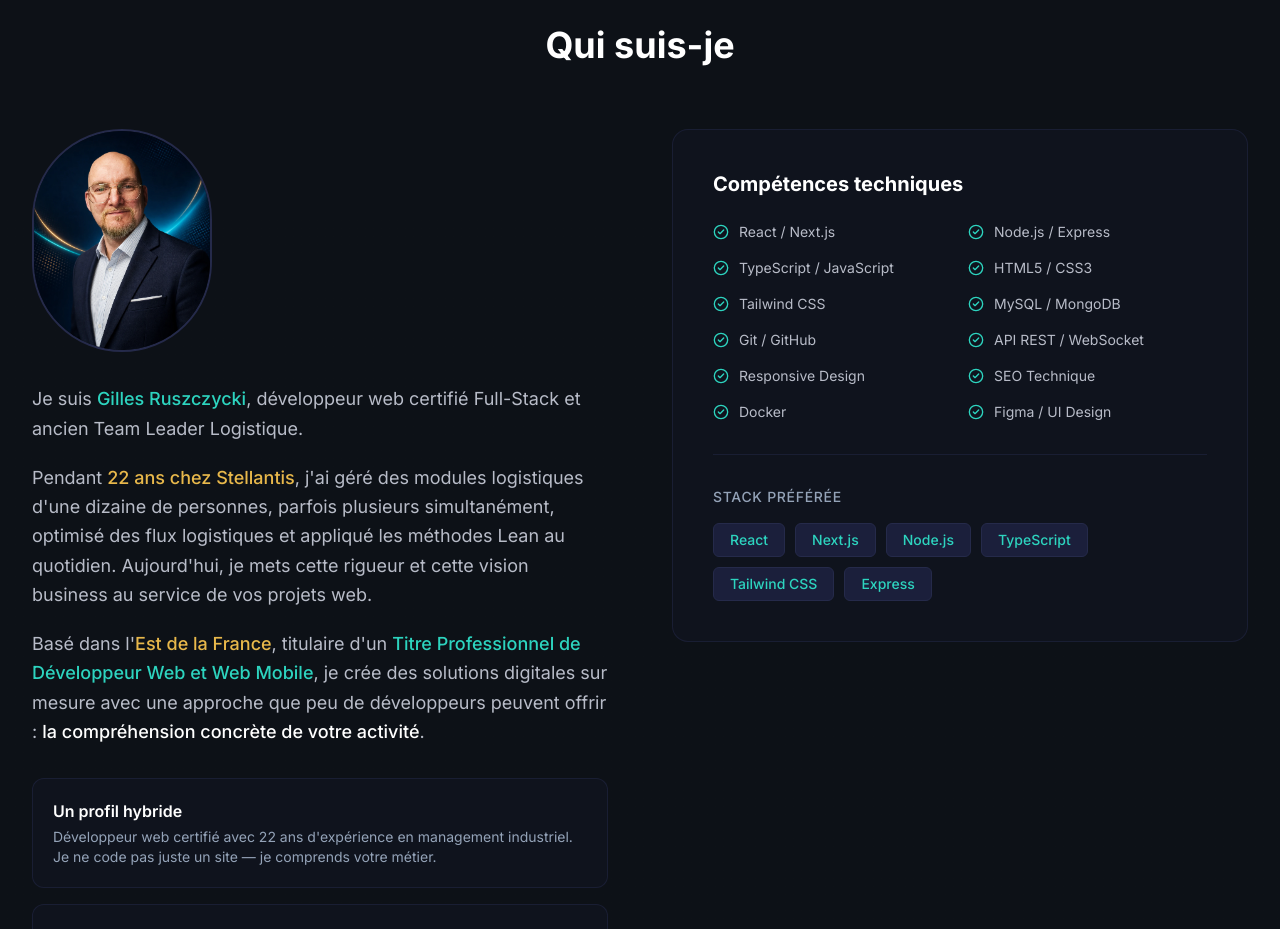
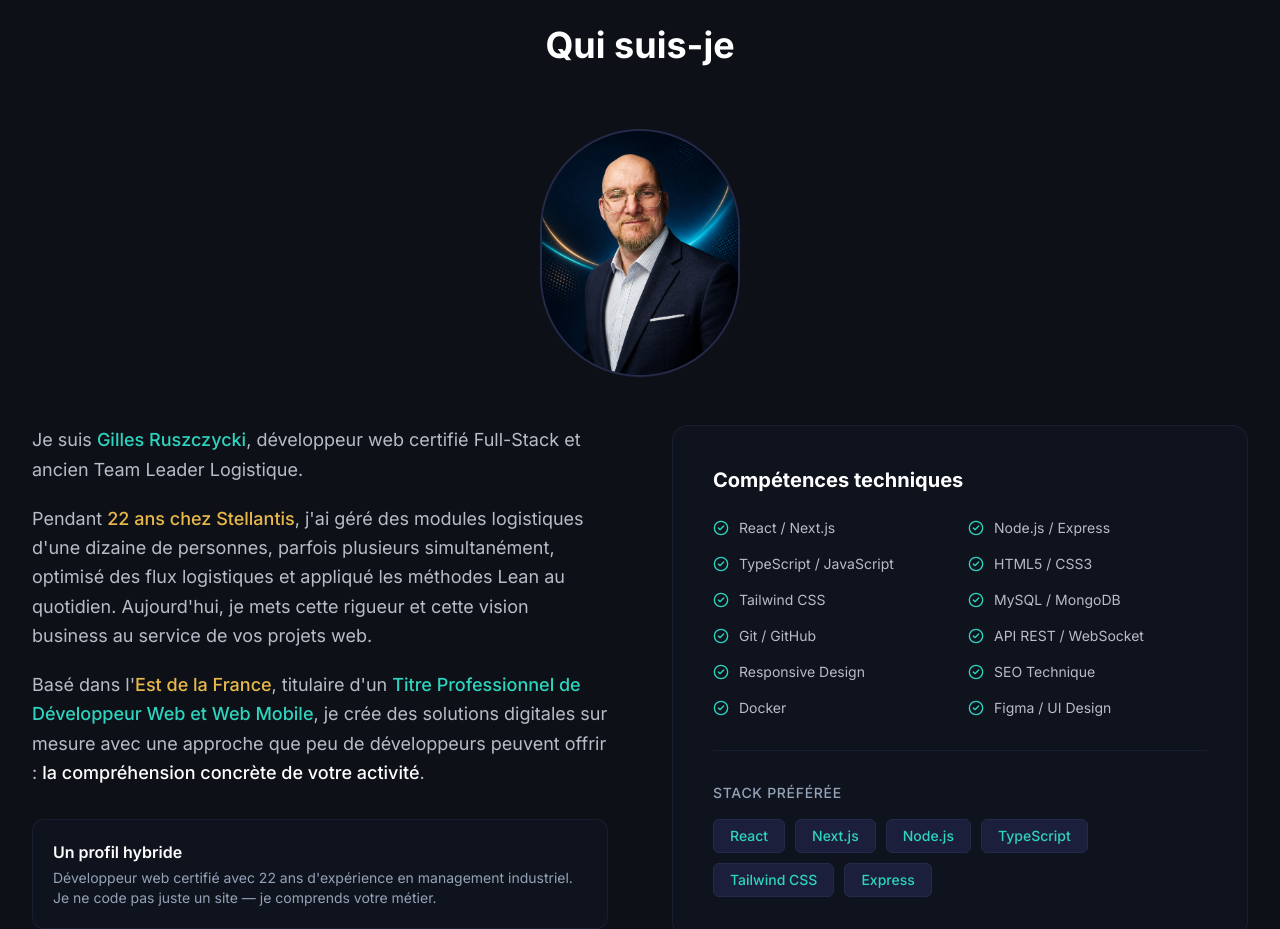
Before and after one commit to gilles-rusz/webrgest-site, a Next.js app: page / in a window 1280 px wide. Shown: the part 2020-2949 px from the top of the page. Built offline with nearby package versions, Linux system fonts and the light colour scheme.

Commit message:
Réorganiser section Qui suis-je : photo centrée sous le titre, texte et compétences côte à côte
Co-Authored-By: gilles-dev <bnvc.x@outlook.com>

```diff
--- a/src/components/About.tsx
+++ b/src/components/About.tsx
@@ -37,6 +37,22 @@ export default function About() {
           </h2>
         </motion.div>
 
+        <motion.div
+          initial={{ opacity: 0, y: 20 }}
+          whileInView={{ opacity: 1, y: 0 }}
+          viewport={{ once: true, margin: "-100px" }}
+          transition={{ duration: 0.6 }}
+          className="flex justify-center mb-12"
+        >
+          <Image
+            src="/portrait.webp"
+            alt="Gilles Ruszczycki - Fondateur de Web RG Est"
+            width={200}
+            height={200}
+            className="rounded-full border-2 border-navy-700 object-cover"
+          />
+        </motion.div>
+
         <div className="grid grid-cols-1 lg:grid-cols-2 gap-12 lg:gap-16 items-start">
           <motion.div
             initial={{ opacity: 0, x: -30 }}
@@ -44,16 +60,6 @@ export default function About() {
             viewport={{ once: true, margin: "-100px" }}
             transition={{ duration: 0.6 }}
           >
-            <div className="flex justify-center lg:justify-start mb-8">
-              <Image
-                src="/portrait.webp"
-                alt="Gilles Ruszczycki - Fondateur de Web RG Est"
-                width={180}
-                height={180}
-                className="rounded-full border-2 border-navy-700 object-cover"
-              />
-            </div>
-
             <div className="space-y-5">
               <p className="text-lg text-slate-300 leading-relaxed">
                 Je suis{" "}
```
